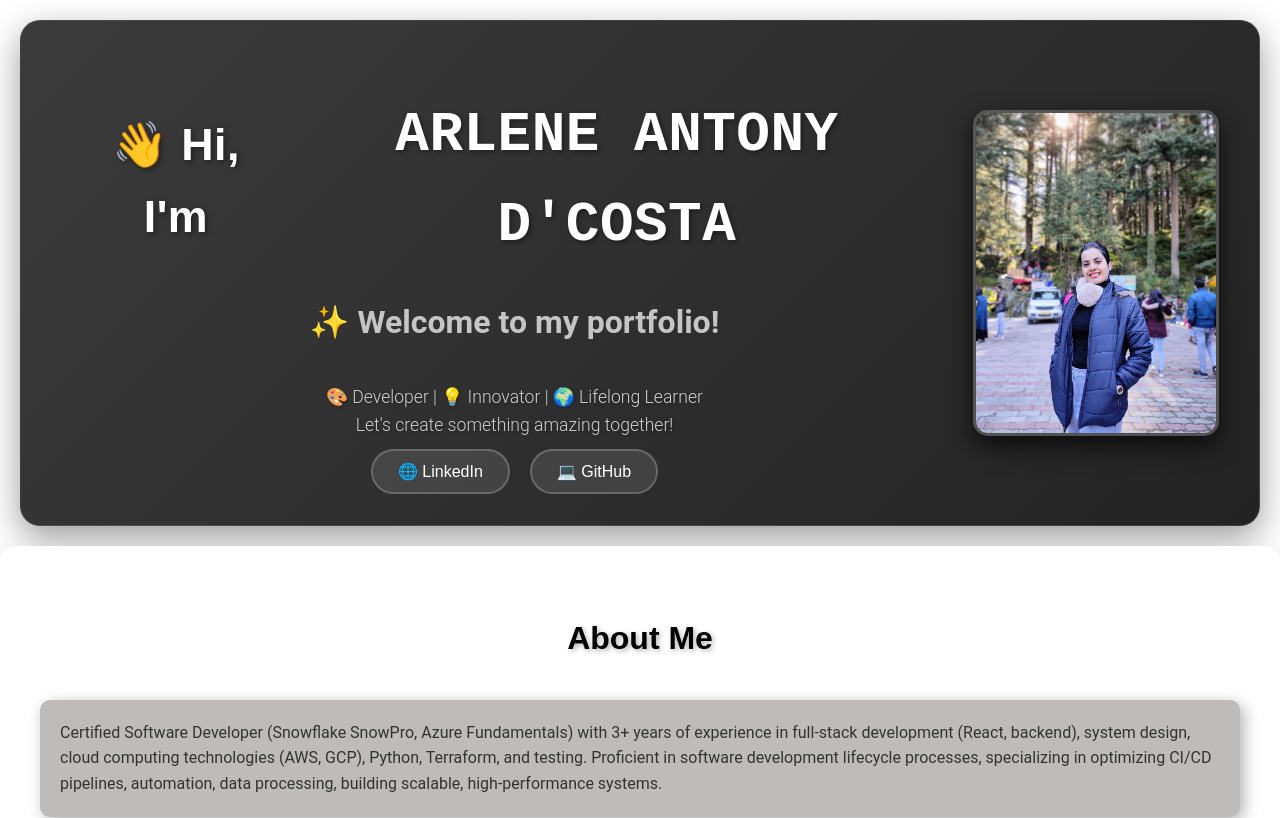
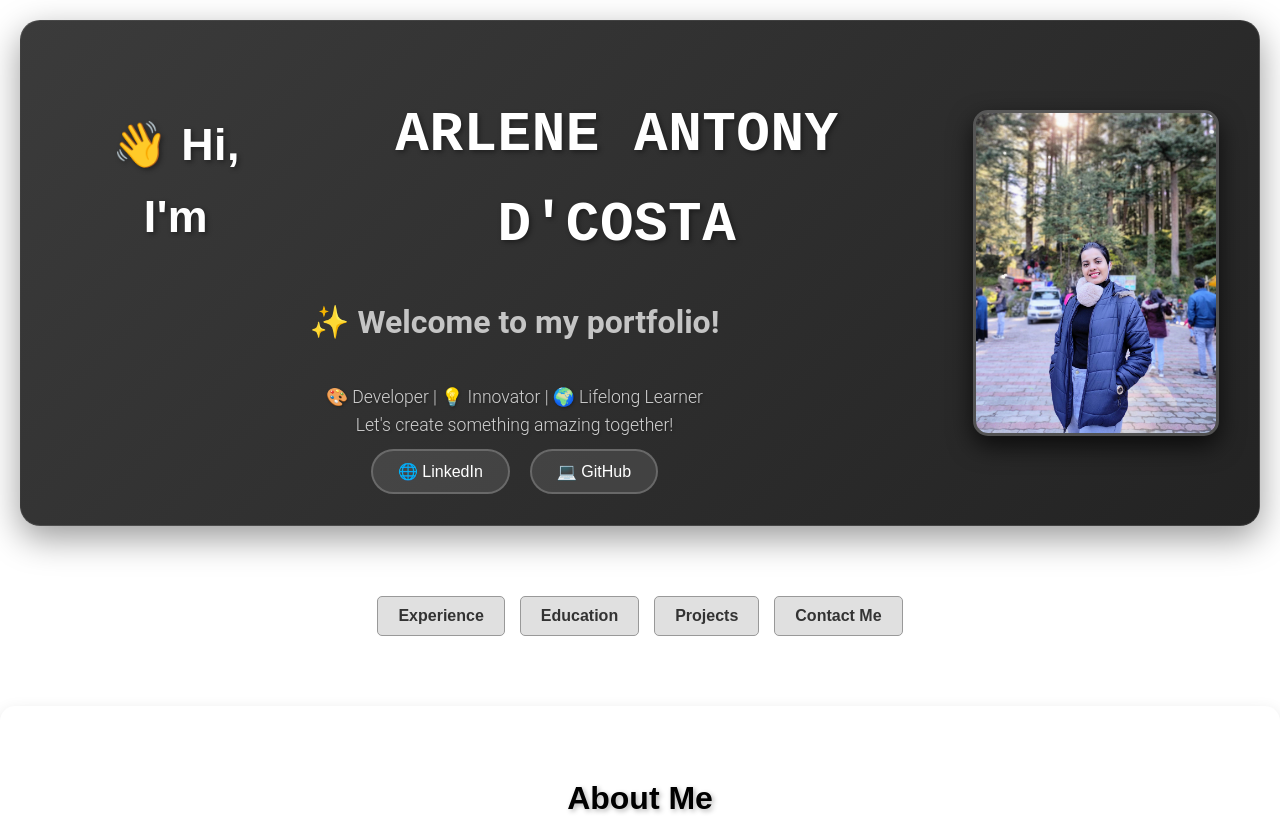
Before and after one commit to ArleneDcosta/portfolio, a React (Create React App) app: page / in a window 1280 px wide. Shown: the top 818 px of the page. Built offline with nearby package versions, Linux system fonts and the light colour scheme.

Commit message:
Added nav bar

```diff
--- a/src/App.js
+++ b/src/App.js
@@ -1,5 +1,6 @@
 import React from "react";
 import Header from "./components/Header/Header";
+import NavigationButtons from "./components/NavigationButtons/NavigationButtons";
 import About from "./components/About/About";
 import Experience from "./components/Experience/Experience";
 import Projects from "./components/Projects/Projects";
@@ -11,6 +12,7 @@ function App() {
   return (
     <div className="App">
       <Header />
+      <NavigationButtons />
       <About />
       <Experience />
       <Projects />
--- a/src/components/Header/Header.css
+++ b/src/components/Header/Header.css
@@ -112,13 +112,12 @@ h2 {
   vertical-align: middle; /* Ensure alignment with other text */
 }
 
-/* Glitch Line */
 .glitch-line {
   position: absolute;
   top: 50%; /* Horizontally align the glitch line */
   left: 0;
   width: 100%;
-  height: 2px; /* Thin horizontal line */
+  height: 5px; /* Thin horizontal line */
   background-color: black; /* The line's color */
   transform: translateY(-50%);
   animation: glitch-line 3s infinite;
--- /dev/null
+++ b/src/components/NavigationButtons/NavigationButtons.css
@@ -0,0 +1,26 @@
+.navigation-buttons {
+    display: flex;
+    justify-content: center; /* Center the buttons horizontally */
+    gap: 15px; /* Space between buttons */
+    margin: 20px 0; /* Add spacing around the section */
+  }
+
+  .navigation-buttons button {
+    font-family: "Arial", sans-serif; /* Clean, classic font */
+    font-size: 1rem; /* Button text size */
+    font-weight: 600; /* Slightly bold text */
+    color: #333; /* Dark grey text */
+    background-color: #e0e0e0; /* Light grey button background */
+    border: 1px solid #999; /* Subtle border for a classic design */
+    padding: 10px 20px; /* Padding inside the buttons */
+    border-radius: 5px; /* Slightly rounded corners for a classic look */
+    cursor: pointer; /* Pointer cursor on hover */
+    transition: all 0.3s ease; /* Smooth hover effect */
+  }
+
+  .navigation-buttons button:hover {
+    background-color: #d0d0d0; /* Slightly darker grey on hover */
+    color: #000; /* Black text on hover */
+    border-color: #666; /* Darker border on hover */
+    box-shadow: 0px 3px 6px rgba(0, 0, 0, 0.2); /* Subtle shadow on hover */
+  }
--- /dev/null
+++ b/src/components/NavigationButtons/NavigationButtons.js
@@ -0,0 +1,22 @@
+import React from "react";
+import "./NavigationButtons.css";
+
+function NavigationButtons() {
+  const scrollToSection = (sectionId) => {
+    const section = document.getElementById(sectionId);
+    if (section) {
+      section.scrollIntoView({ behavior: "smooth" });
+    }
+  };
+
+  return (
+    <section className="navigation-buttons">
+      <button onClick={() => scrollToSection("experience")}>Experience</button>
+      <button onClick={() => scrollToSection("education")}>Education</button>
+      <button onClick={() => scrollToSection("projects")}>Projects</button>
+      <button onClick={() => scrollToSection("contact")}>Contact Me</button>
+    </section>
+  );
+}
+
+export default NavigationButtons;
```
